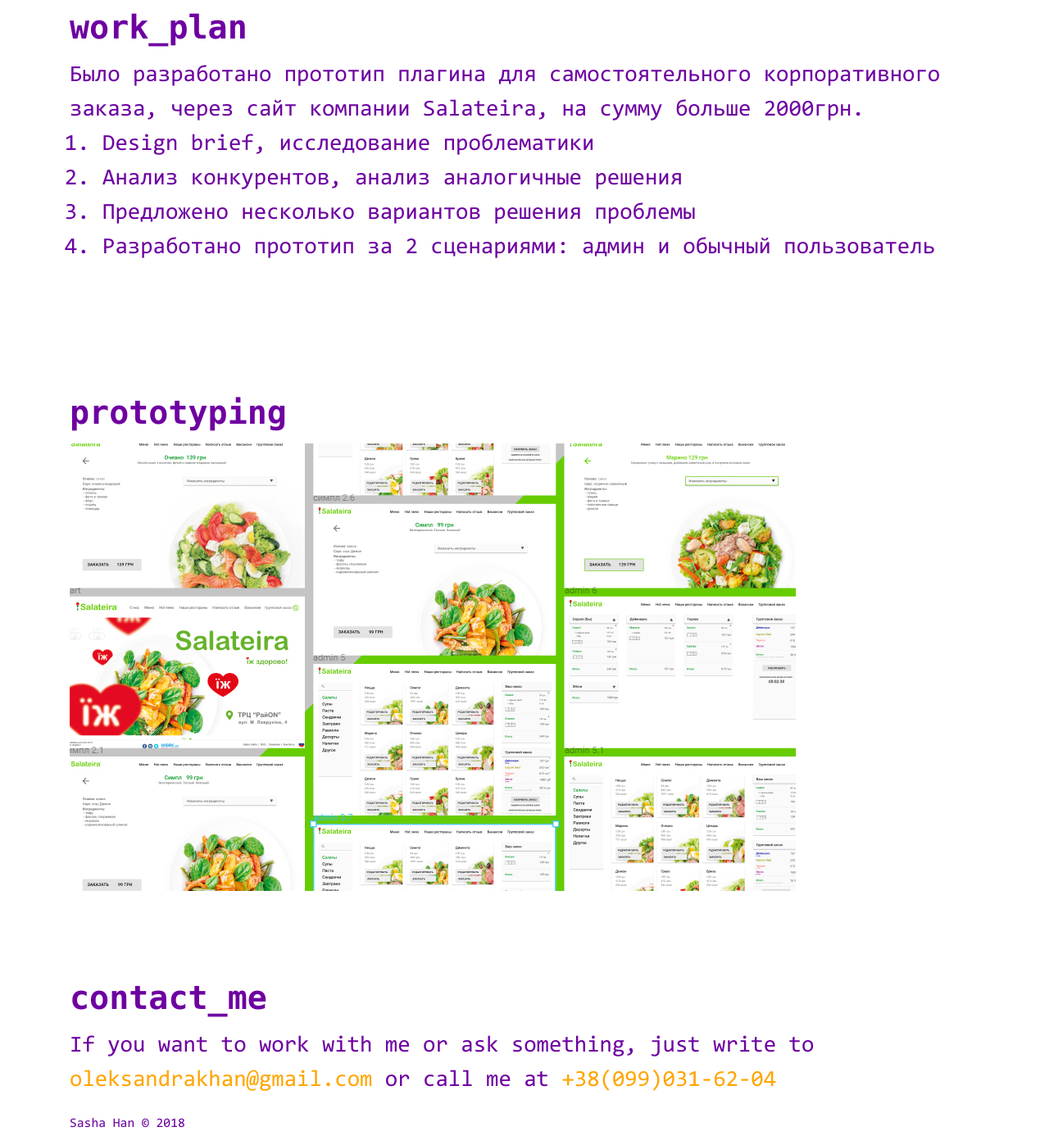
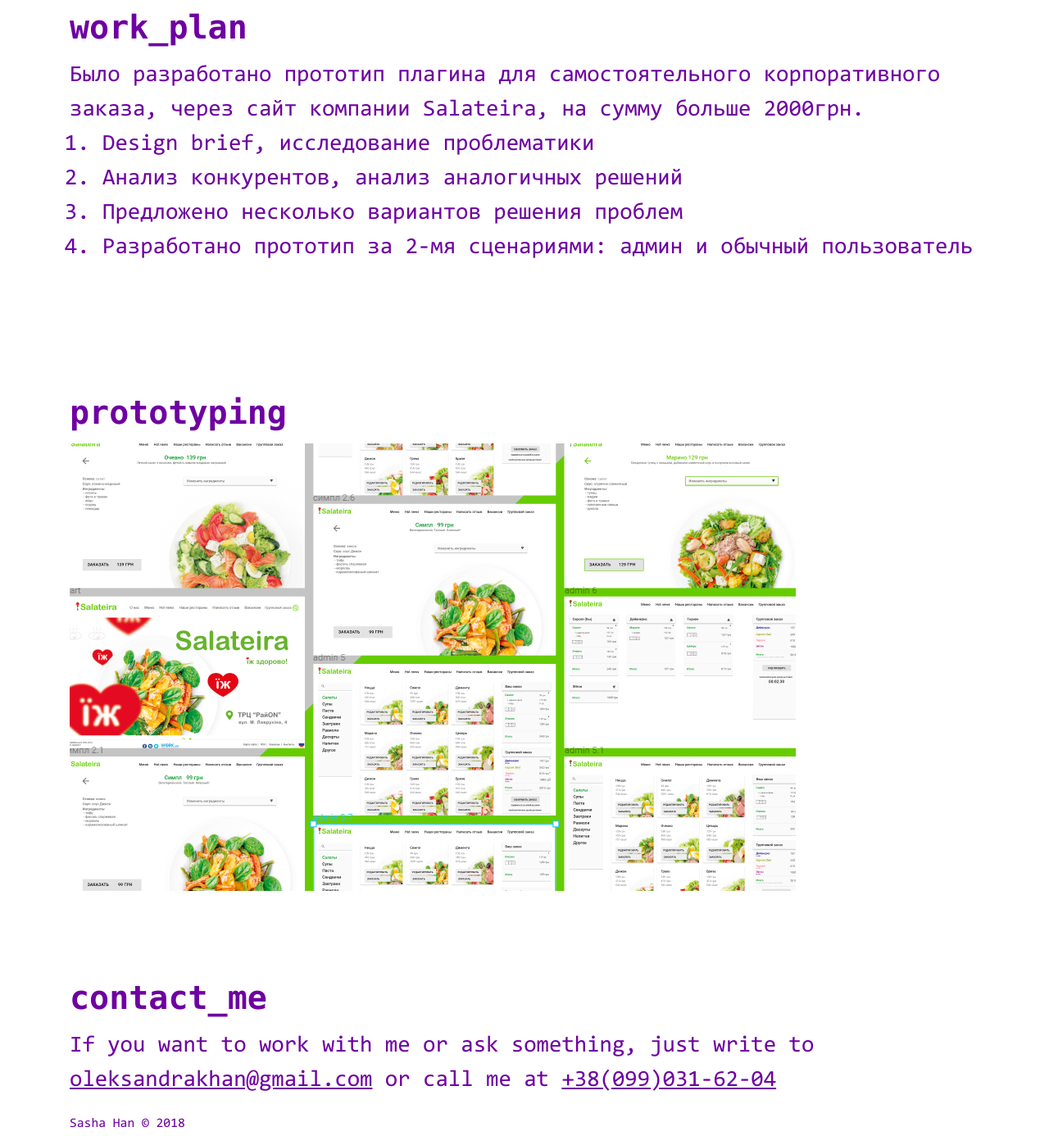
Before and after one commit to HanSasha/hansasha.github.io, a website: page portfolio/salateira.html in a window 1280 px wide. Shown: the part 1163-2549 px from the top of the page at 82% size. Drawn offline with Linux system fonts and the light colour scheme.

Commit message:
text commit: text has changed, block situation has changed

```diff
--- a/portfolio/salateira.html
+++ b/portfolio/salateira.html
@@ -93,9 +93,9 @@
                 компании Salateira, на сумму больше 2000грн.
                 <ol>
                     <li>Design brief, исследование проблематики</li>
-                    <li>Анализ конкурентов, анализ аналогичные решения</li>
-                    <li>Предложено несколько вариантов решения проблемы</li>
-                    <li>Разработано прототип за 2 сценариями: админ и обычный пользователь</li>
+                    <li>Анализ конкурентов, анализ аналогичных решений</li>
+                    <li>Предложено несколько вариантов решения проблем</li>
+                    <li>Разработано прототип за 2-мя сценариями: админ и обычный пользователь</li>
                 </ol>
             </div>
 
--- a/styles/_general.scss
+++ b/styles/_general.scss
@@ -27,11 +27,16 @@
   font-weight: bold;
 }
 
-img{
+img {
   max-width: 100%;
   height: auto;
 }
 
-a{
-  color: orange;
+a {
+  color: $main-color;
+  text-decoration: underline;
+
+  &:hover {
+    color: red;
+  }
 }
--- a/styles/_header.scss
+++ b/styles/_header.scss
@@ -113,12 +113,16 @@
       justify-content: center;
       flex-direction: column;
       a {
+        text-decoration: none;
         font-size: 40px;
         display: inline-block;
         padding: 10px 0;
         color: $main-color;
         font-weight: bold;
         text-transform: lowercase;
+        &:hover{
+          color: red;
+        }
         &:before {
           content: ".";
           margin-right: 1px;
```
Also changed, not shown: portfolio/SPAS.html (+3 -1 lines), portfolio/aroma-kava.html (+7 -5 lines), styles/main.css, 1 other file.
